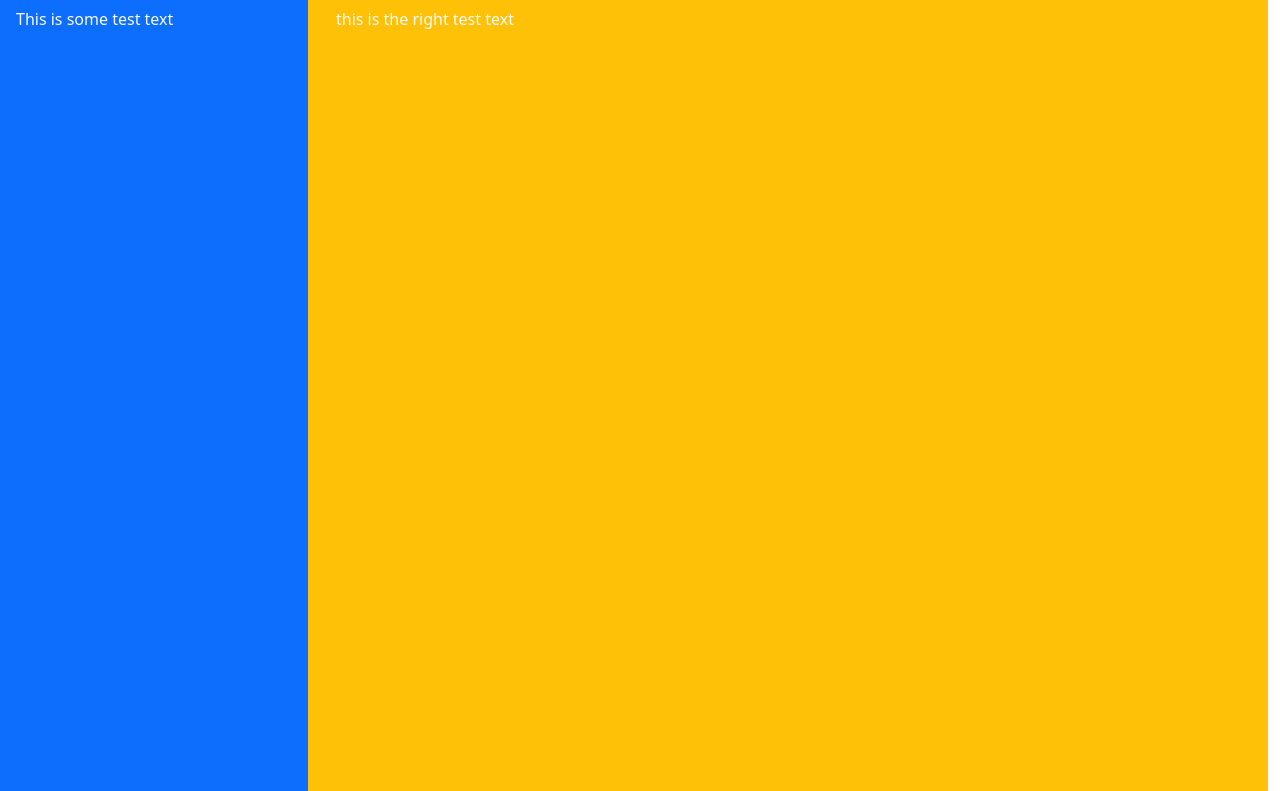
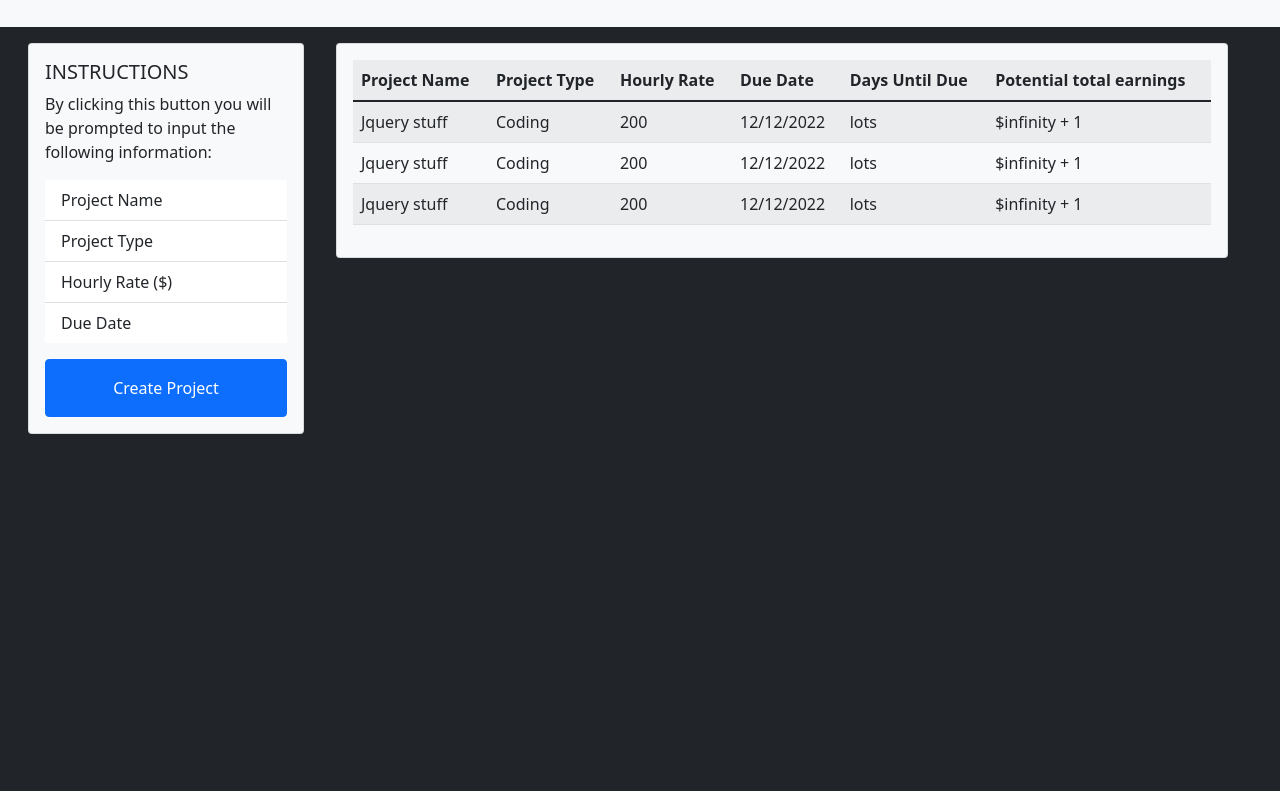
Before and after one commit to jvbridge/project-tracker, a plain HTML site: page index.html in a window 1280 px wide. Shown: the part 85-876 px from the top of the page. After the commit the page ends 800 px from the top, so only its background shows below. Drawn offline with nearby package versions, Linux system fonts and the light colour scheme.

Commit message:
made main layout

```diff
--- a/index.html
+++ b/index.html
@@ -6,26 +6,80 @@
     <link rel="stylesheet" href="https://code.jquery.com/ui/1.12.1/themes/base/jquery-ui.css" />
     <link rel="stylesheet" href="./assets/css/style.css">
 </head>
-<body>
+<body class="bg-dark">
     <nav class="navbar navbar-expand navbar-light bg-light">
-        <a class="navbar-brand m-1" href="#">Projects Tracker</a>
+        <a class="navbar-brand p-1" href="#">Projects Tracker</a>
         <div class="">
-            <p class="nav-item m-1" href="#" id="date">01/01/3022</p>
-            <p class="nav-item m-1" href="#" id="time">99:99:99</p>
+            <p class="nav-item p-1" href="#" id="date">01/01/3022</p>
+            <p class="nav-item p-1" href="#" id="time">99:99:99</p>
         </div>
 
     </nav>
 
-    <main class="bg-dark text-light vh-100 vw-100 row">
-        <div class="col-lg-3 bg-primary">
+    <main class="container-fluid row">
+        <div class="col-lg-3 col-md-12 p-3">
+            <div class="card bg-light">
+                <div class="card-body ">
+                    <h5 class="card-title">
+                        INSTRUCTIONS
+                    </h5>
+                    <p class="card-text">By clicking this button you will be prompted to input the following information:</p>
+                    <ul class="list-group list-group-flush">
+                        <li class="list-group-item list">Project Name</li>
+                        <li class="list-group-item list">Project Type</li>
+                        <li class="list-group-item list">Hourly Rate ($)</li>
+                        <li class="list-group-item list">Due Date</li>
+                      </ul>
+                    <div class="text-center">
+                        <a href="#" class="btn btn-primary p-3 mt-3 w-100">Create Project</a>
+                    </div>
+                </div>
+            </div>
 
-            <p class="m-3">This is some test text</p>
         </div>
-        <div class="col-lg-9 bg-warning">
-
-            <p class="m-3">this is the right test text</p>
-            <!-- right side -->
-            <!-- Projects go here -->
+        <div class="col-lg-9 col-md-12 p-3">
+            <div class="card bg-light">
+                <div class="card-body">
+                <table class="table table-striped">
+                    <thread>
+                        <tr>
+                            <th scope="col">Project Name</th>
+                            <th scope="col">Project Type</th>
+                            <th scope="col">Hourly Rate</th>
+                            <th scope="col">Due Date</th>
+                            <th scope="col">Days Until Due</th>
+                            <th scope="col">Potential total earnings</th>
+                        </tr>
+                        <tbody id="table-body">
+                            <tr>
+                                <td>Jquery stuff</td>
+                                <td>Coding</td>
+                                <td>200</td>
+                                <td>12/12/2022</td>
+                                <td>lots</td>
+                                <td>$infinity + 1</td>
+                            </tr>
+                            <tr>
+                                <td>Jquery stuff</td>
+                                <td>Coding</td>
+                                <td>200</td>
+                                <td>12/12/2022</td>
+                                <td>lots</td>
+                                <td>$infinity + 1</td>
+                            </tr>
+                            <tr>
+                                <td>Jquery stuff</td>
+                                <td>Coding</td>
+                                <td>200</td>
+                                <td>12/12/2022</td>
+                                <td>lots</td>
+                                <td>$infinity + 1</td>
+                            </tr>
+                        </tbody>
+                    </thread>
+                </table>
+                </div>
+            </div>
         </div>
     </main>
 
```
